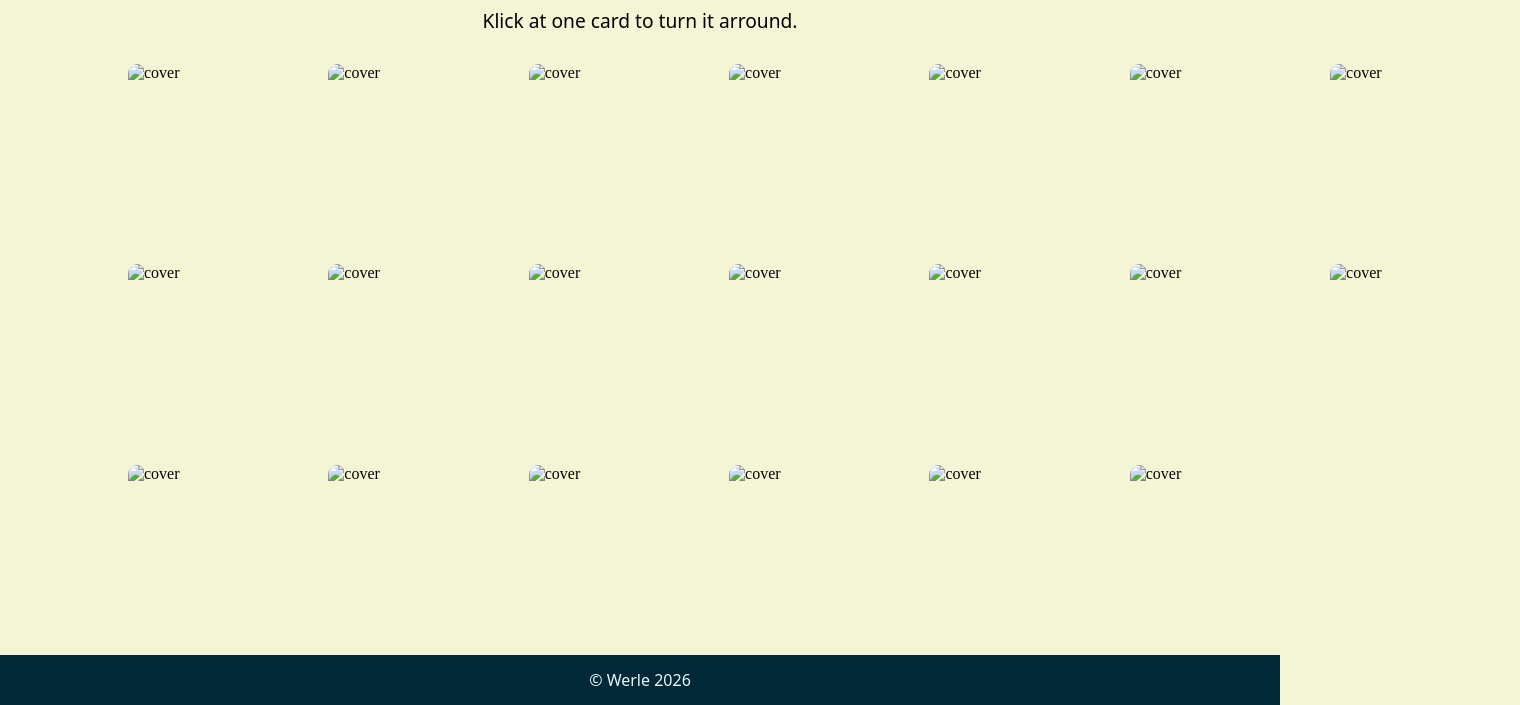
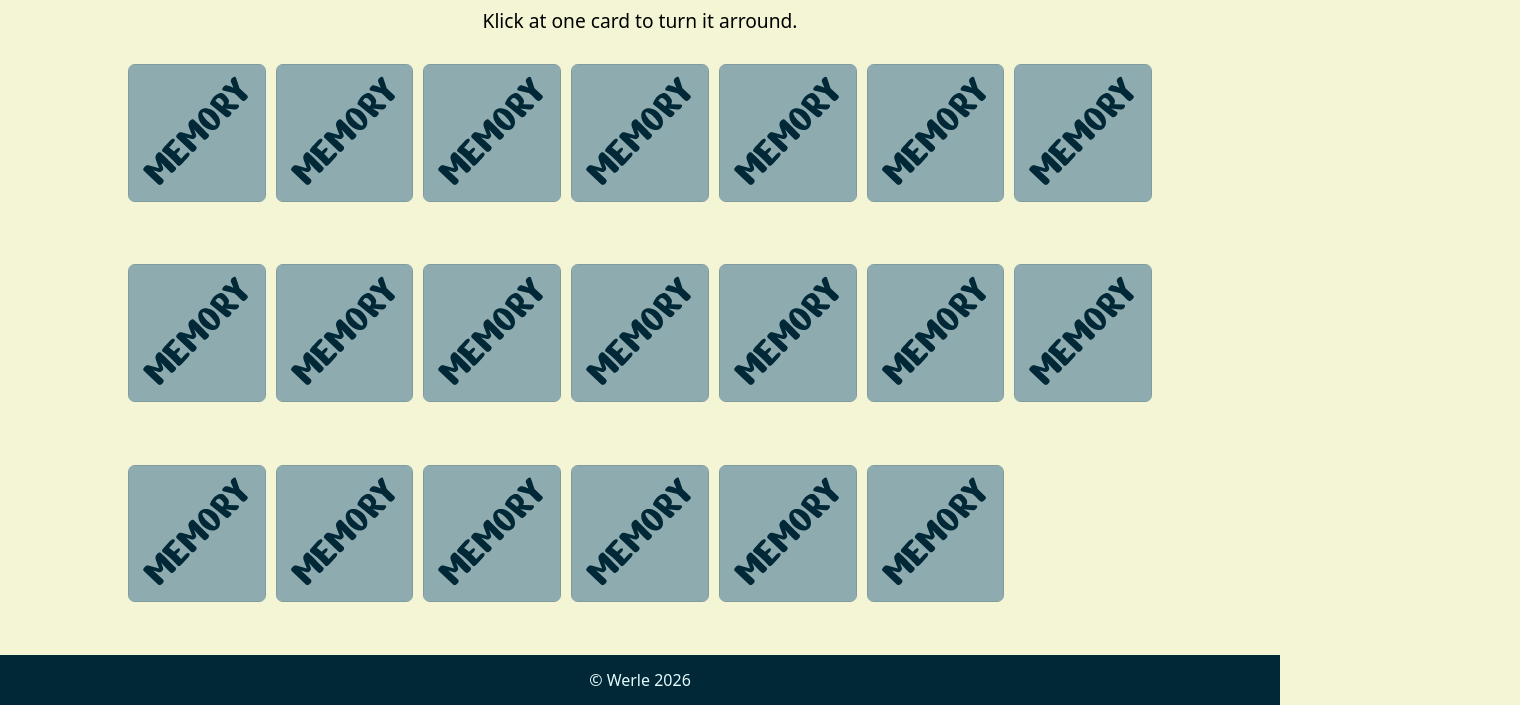
Before and after one commit to Cille2612/Memory, a plain HTML site: page index.html in a window 1280 px wide. Shown: the part 95-800 px from the top of the page, 1520 px wide, since content can reach past the window. Drawn offline with nearby package versions, Linux system fonts and the light colour scheme; the site is published under a folder, as on GitHub Pages, so addresses that start at the root find nothing; a web font is replaced by a local one.

Commit message:
Update index.html

```diff
--- a/index.html
+++ b/index.html
@@ -16,26 +16,26 @@
     <p class="erklährung">Klick at one card to turn it arround.</p>
 
     <div class="grid_container">
-        <img id ="1" class="item" src="/bilder/Memory.svg" alt="cover">
-        <img id ="2" class="item" src="/bilder/Memory.svg" alt="cover">
-        <img id ="3" class="item" src="/bilder/Memory.svg" alt="cover">
-        <img id ="4" class="item" src="/bilder/Memory.svg" alt="cover">
-        <img id ="5" class="item" src="/bilder/Memory.svg" alt="cover">
-        <img id ="6" class="item" src="/bilder/Memory.svg" alt="cover">
-        <img id ="7" class="item" src="/bilder/Memory.svg" alt="cover">
-        <img id ="8" class="item" src="/bilder/Memory.svg" alt="cover">
-        <img id ="9" class="item" src="/bilder/Memory.svg" alt="cover">
-        <img id ="10" class="item" src="/bilder/Memory.svg" alt="cover">
-        <img id ="11" class="item" src="/bilder/Memory.svg" alt="cover">
-        <img id ="12" class="item" src="/bilder/Memory.svg" alt="cover">
-        <img id ="13" class="item" src="/bilder/Memory.svg" alt="cover">
-        <img id ="14" class="item" src="/bilder/Memory.svg" alt="cover">
-        <img id ="15" class="item" src="/bilder/Memory.svg" alt="cover">
-        <img id ="16" class="item" src="/bilder/Memory.svg" alt="cover">
-        <img id ="17" class="item" src="/bilder/Memory.svg" alt="cover">
-        <img id ="18" class="item" src="/bilder/Memory.svg" alt="cover">
-        <img id ="19" class="item" src="/bilder/Memory.svg" alt="cover">
-        <img id ="20" class="item" src="/bilder/Memory.svg" alt="cover">
+        <img id ="1" class="item" src="bilder/Memory.svg" alt="cover">
+        <img id ="2" class="item" src="bilder/Memory.svg" alt="cover">
+        <img id ="3" class="item" src="bilder/Memory.svg" alt="cover">
+        <img id ="4" class="item" src="bilder/Memory.svg" alt="cover">
+        <img id ="5" class="item" src="bilder/Memory.svg" alt="cover">
+        <img id ="6" class="item" src="bilder/Memory.svg" alt="cover">
+        <img id ="7" class="item" src="bilder/Memory.svg" alt="cover">
+        <img id ="8" class="item" src="bilder/Memory.svg" alt="cover">
+        <img id ="9" class="item" src="bilder/Memory.svg" alt="cover">
+        <img id ="10" class="item" src="bilder/Memory.svg" alt="cover">
+        <img id ="11" class="item" src="bilder/Memory.svg" alt="cover">
+        <img id ="12" class="item" src="bilder/Memory.svg" alt="cover">
+        <img id ="13" class="item" src="bilder/Memory.svg" alt="cover">
+        <img id ="14" class="item" src="bilder/Memory.svg" alt="cover">
+        <img id ="15" class="item" src="bilder/Memory.svg" alt="cover">
+        <img id ="16" class="item" src="bilder/Memory.svg" alt="cover">
+        <img id ="17" class="item" src="bilder/Memory.svg" alt="cover">
+        <img id ="18" class="item" src="bilder/Memory.svg" alt="cover">
+        <img id ="19" class="item" src="bilder/Memory.svg" alt="cover">
+        <img id ="20" class="item" src="bilder/Memory.svg" alt="cover">
 
     </div>
     <footer>
```
